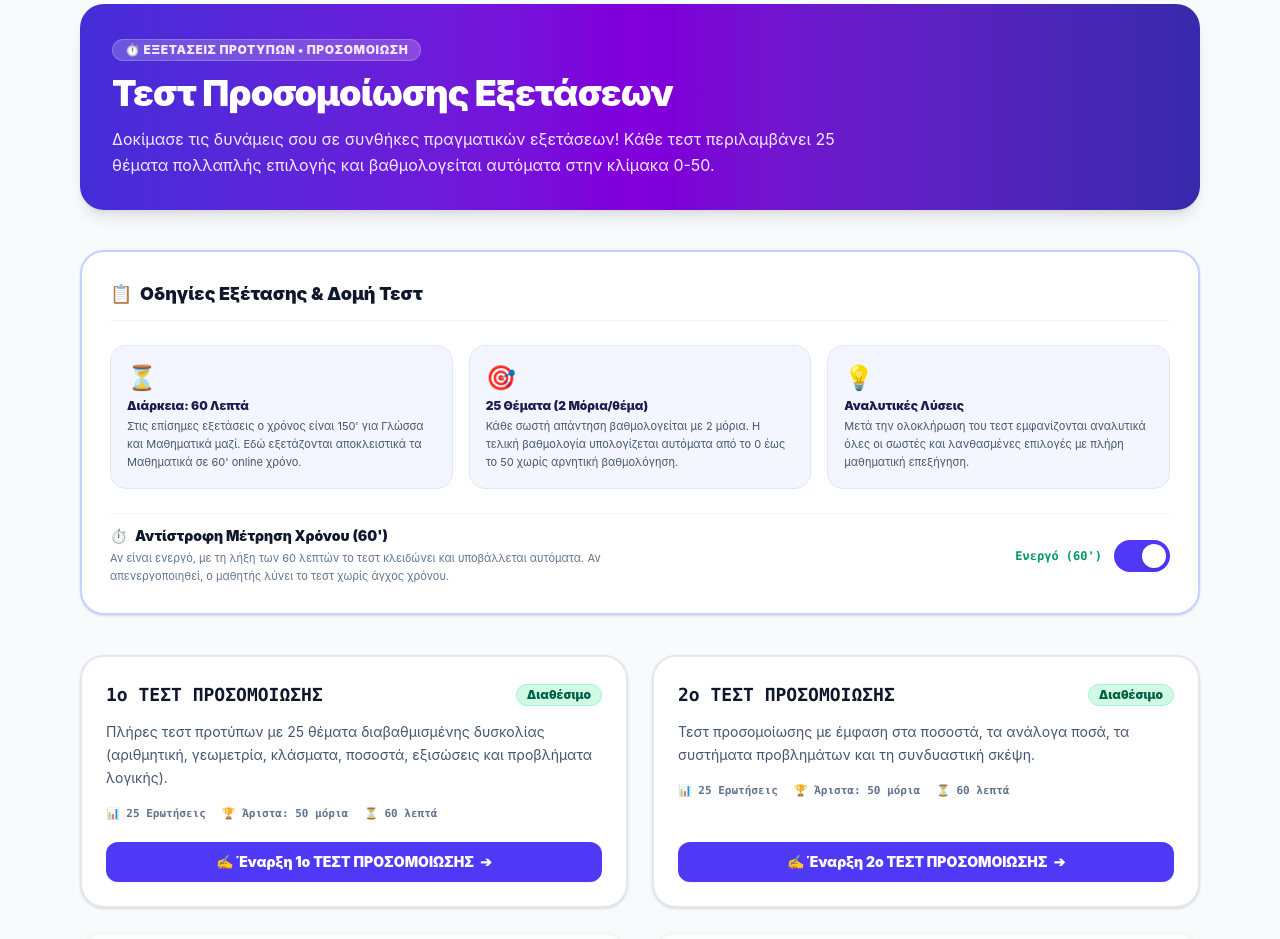
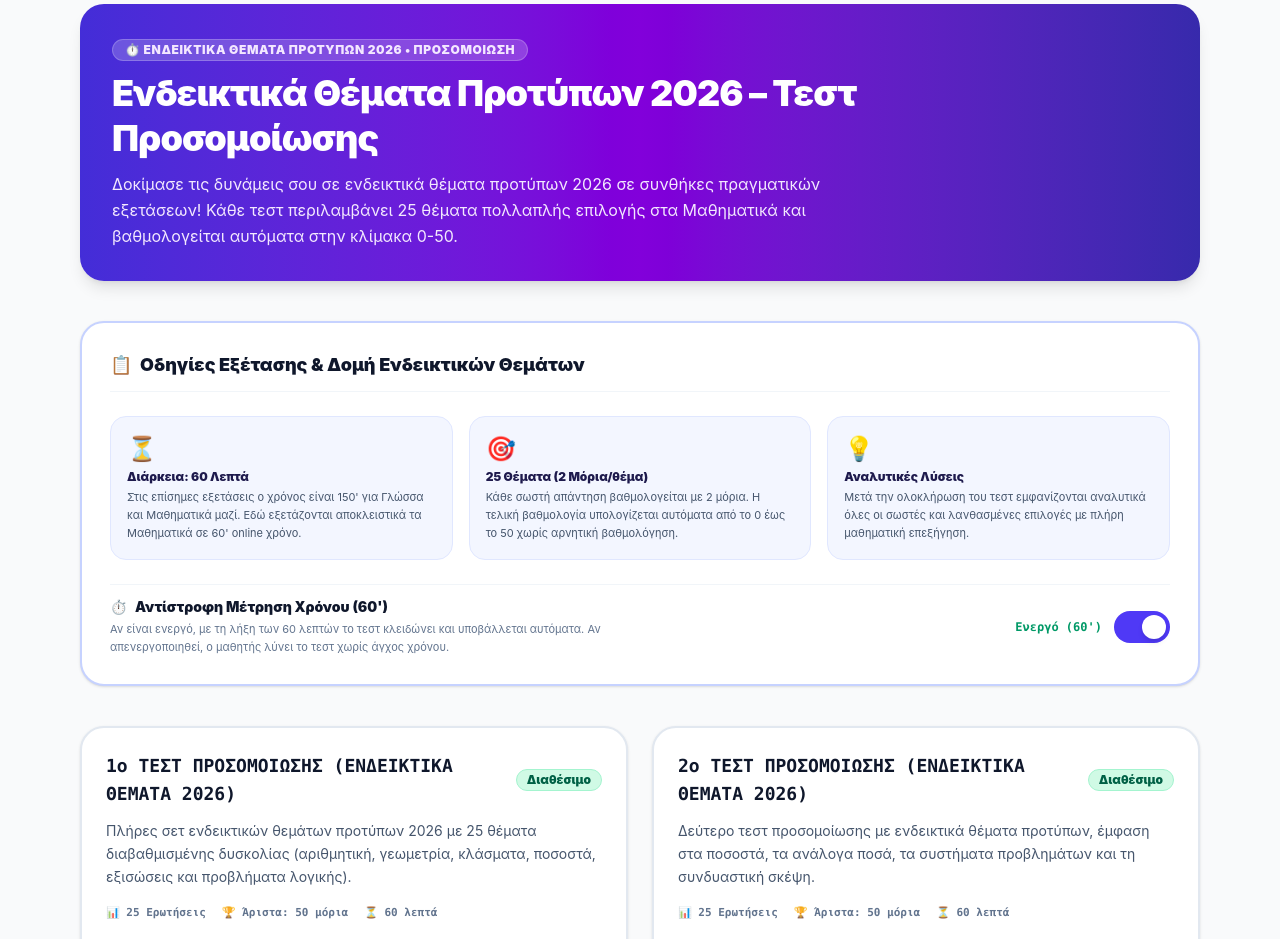
Before and after one commit to gkrimpas-lab/learn-maths-2026, a Next.js app: page /protipa/test-prosomoiosis in a window 1280 px wide. Shown: the part 160-1099 px from the top of the page. Built offline with nearby package versions, Linux system fonts and the light colour scheme.

Commit message:
Revise simulation test titles and descriptions
Updated titles and descriptions for simulation tests to include reference to indicative topics for 2026. Adjusted layout and text for improved clarity and SEO.

```diff
--- a/pages/protipa/test-prosomoiosis.js
+++ b/pages/protipa/test-prosomoiosis.js
@@ -6,22 +6,22 @@ import { LAYOUT } from '../../shared/layout-config';
 const SIMULATION_TESTS = [
   {
     id: 1,
-    title: '1ο ΤΕΣΤ ΠΡΟΣΟΜΟΙΩΣΗΣ',
+    title: '1ο ΤΕΣΤ ΠΡΟΣΟΜΟΙΩΣΗΣ (ΕΝΔΕΙΚΤΙΚΑ ΘΕΜΑΤΑ 2026)',
     slug: '01-proto-test',
     badge: 'Διαθέσιμο',
     badgeColor: 'bg-emerald-100 text-emerald-800 border-emerald-200',
-    desc: 'Πλήρες τεστ προτύπων με 25 θέματα διαβαθμισμένης δυσκολίας (αριθμητική, γεωμετρία, κλάσματα, ποσοστά, εξισώσεις και προβλήματα λογικής).',
+    desc: 'Πλήρες σετ ενδεικτικών θεμάτων προτύπων 2026 με 25 θέματα διαβαθμισμένης δυσκολίας (αριθμητική, γεωμετρία, κλάσματα, ποσοστά, εξισώσεις και προβλήματα λογικής).',
     questionsCount: 25,
     maxScore: 50,
     available: true
   },
   {
     id: 2,
-    title: '2ο ΤΕΣΤ ΠΡΟΣΟΜΟΙΩΣΗΣ',
+    title: '2ο ΤΕΣΤ ΠΡΟΣΟΜΟΙΩΣΗΣ (ΕΝΔΕΙΚΤΙΚΑ ΘΕΜΑΤΑ 2026)',
     slug: '02-deytero-test',
     badge: 'Διαθέσιμο',
     badgeColor: 'bg-emerald-100 text-emerald-800 border-emerald-200',
-    desc: 'Τεστ προσομοίωσης με έμφαση στα ποσοστά, τα ανάλογα ποσά, τα συστήματα προβλημάτων και τη συνδυαστική σκέψη.',
+    desc: 'Δεύτερο τεστ προσομοίωσης με ενδεικτικά θέματα προτύπων, έμφαση στα ποσοστά, τα ανάλογα ποσά, τα συστήματα προβλημάτων και τη συνδυαστική σκέψη.',
     questionsCount: 25,
     maxScore: 50,
     available: true
@@ -54,50 +54,82 @@ export default function TestProsomoiosisIndexPage() {
   // Επιλογή μαθητή για λειτουργία χρονομέτρου (προεπιλογή: ενεργό)
   const [useTimer, setUseTimer] = useState(true);
 
+  const pageSchema = [
+    {
+      "@type": "BreadcrumbList",
+      "itemListElement": [
+        { "@type": "ListItem", "position": 1, "name": "Αρχική", "item": "https://learnmaths.gr/" },
+        { "@type": "ListItem", "position": 2, "name": "Ενδεικτικά Θέματα Προτύπων 2026", "item": "https://learnmaths.gr/protipa/protipa" },
+        { "@type": "ListItem", "position": 3, "name": "Τεστ Προσομοίωσης Προτύπων 2026", "item": "https://learnmaths.gr/protipa/test-prosomoiosis" }
+      ]
+    },
+    {
+      "@type": "CollectionPage",
+      "@id": "https://learnmaths.gr/protipa/test-prosomoiosis#collection",
+      "url": "https://learnmaths.gr/protipa/test-prosomoiosis",
+      "name": "Ενδεικτικά Θέματα Προτύπων 2026 – Τεστ Προσομοίωσης Μαθηματικών",
+      "description": "Δωρεάν ενδεικτικά θέματα προτύπων 2026 και διαδραστικά τεστ προσομοίωσης Μαθηματικών για Πρότυπα Γυμνάσια με χρονόμετρο 60 λεπτών, αυτόματη βαθμολόγηση (0-50) και αναλυτικές λύσεις.",
+      "inLanguage": "el",
+      "provider": {
+        "@id": "https://learnmaths.gr/#organization"
+      },
+      "mainEntity": {
+        "@type": "ItemList",
+        "itemListElement": SIMULATION_TESTS.filter((t) => t.available).map((test, idx) => ({
+          "@type": "ListItem",
+          "position": idx + 1,
+          "name": test.title,
+          "url": `https://learnmaths.gr/protipa/${test.slug}`
+        }))
+      }
+    }
+  ];
+
   return (
     <Layout
-      title="⏱️ Τεστ Προσομοίωσης Προτύπων - LearnMaths.gr"
-      description="Διαδραστικά τεστ προσομοίωσης για τις εξετάσεις εισαγωγής στα Πρότυπα Σχολεία με χρονόμετρο 60 λεπτών και αυτόματη βαθμολόγηση στην κλίμακα 0-50."
+      title="Ενδεικτικά Θέματα Προτύπων 2026 – Τεστ Προσομοίωσης | LearnMaths.gr"
+      description="Δωρεάν ενδεικτικά θέματα προτύπων 2026 και διαδραστικά τεστ προσομοίωσης Μαθηματικών για τα Πρότυπα Γυμνάσια με χρονόμετρο 60 λεπτών, αυτόματη βαθμολόγηση (0-50) και αναλυτικές λύσεις."
+      schemaData={pageSchema}
       backUrl="/protipa/protipa"
-      backText="Πρότυπα"
+      backText="Πρότυπα 2026"
       showAds={true}
     >
       <div className="py-6 sm:py-8 md:py-10 space-y-8 md:space-y-10">
 
         {/* HERO BANNER */}
-        <div className="bg-gradient-to-r from-indigo-700 via-purple-700 to-indigo-800 rounded-3xl p-6 sm:p-8 text-white shadow-lg relative overflow-hidden">
+        <header className="bg-gradient-to-r from-indigo-700 via-purple-700 to-indigo-800 rounded-3xl p-6 sm:p-8 text-white shadow-lg relative overflow-hidden">
           <div className="max-w-3xl space-y-2.5">
             <div className="inline-flex items-center gap-2 bg-white/20 backdrop-blur-md px-3 py-0.5 rounded-full text-xs font-black uppercase tracking-wider text-purple-100 border border-white/20">
-              <span>⏱️ Εξετασεις Προτυπων • Προσομοιωση</span>
+              <span>⏱️ Ενδεικτικά Θέματα Προτύπων 2026 • Προσομοίωση</span>
             </div>
             <h1 className="text-2xl sm:text-3xl md:text-4xl font-black tracking-tight leading-tight">
-              Τεστ Προσομοίωσης Εξετάσεων
+              Ενδεικτικά Θέματα Προτύπων 2026 – Τεστ Προσομοίωσης
             </h1>
             <p className="text-xs sm:text-sm md:text-base text-purple-100 leading-relaxed">
-              Δοκίμασε τις δυνάμεις σου σε συνθήκες πραγματικών εξετάσεων! Κάθε τεστ περιλαμβάνει 25 θέματα πολλαπλής επιλογής και βαθμολογείται αυτόματα στην κλίμακα 0-50.
+              Δοκίμασε τις δυνάμεις σου σε ενδεικτικά θέματα προτύπων 2026 σε συνθήκες πραγματικών εξετάσεων! Κάθε τεστ περιλαμβάνει 25 θέματα πολλαπλής επιλογής στα Μαθηματικά και βαθμολογείται αυτόματα στην κλίμακα 0-50.
             </p>
           </div>
-        </div>
+        </header>
 
         {/* ΟΔΗΓΙΕΣ & ΡΥΘΜΙΣΗ ΧΡΟΝΟΜΕΤΡΟΥ */}
-        <div className="bg-white border-2 border-indigo-200 rounded-3xl p-5 sm:p-7 shadow-sm space-y-6">
+        <section className="bg-white border-2 border-indigo-200 rounded-3xl p-5 sm:p-7 shadow-sm space-y-6">
           <div className="border-b border-slate-100 pb-3">
             <h2 className="text-base sm:text-lg font-black text-slate-900 flex items-center gap-2">
-              <span>📋</span> Οδηγίες Εξέτασης & Δομή Τεστ
+              <span aria-hidden="true">📋</span> Οδηγίες Εξέτασης & Δομή Ενδεικτικών Θεμάτων
             </h2>
           </div>
 
           <div className="grid grid-cols-1 sm:grid-cols-3 gap-4 text-slate-700">
             <div className="bg-indigo-50/70 border border-indigo-100 p-4 rounded-2xl space-y-1">
-              <span className="text-2xl block">⏳</span>
+              <span className="text-2xl block" aria-hidden="true">⏳</span>
               <span className="text-xs font-black text-indigo-950 block">Διάρκεια: 60 Λεπτά</span>
               <p className="text-[11px] text-slate-600 leading-relaxed">
-                Στις επίσημες εξετάσεις ο χρόνος είναι 150' για Γλώσσα και Μαθηματικά μαζί. Εδώ εξετάζονται αποκλειστικά τα Μαθηματικά σε 60' online χρόνο.
+                Στις επίσημες εξετάσεις ο χρόνος είναι 150&apos; για Γλώσσα και Μαθηματικά μαζί. Εδώ εξετάζονται αποκλειστικά τα Μαθηματικά σε 60&apos; online χρόνο.
               </p>
             </div>
 
             <div className="bg-indigo-50/70 border border-indigo-100 p-4 rounded-2xl space-y-1">
-              <span className="text-2xl block">🎯</span>
+              <span className="text-2xl block" aria-hidden="true">🎯</span>
               <span className="text-xs font-black text-indigo-950 block">25 Θέματα (2 Μόρια/θέμα)</span>
               <p className="text-[11px] text-slate-600 leading-relaxed">
                 Κάθε σωστή απάντηση βαθμολογείται με 2 μόρια. Η τελική βαθμολογία υπολογίζεται αυτόματα από το 0 έως το 50 χωρίς αρνητική βαθμολόγηση.
@@ -105,7 +137,7 @@ export default function TestProsomoiosisIndexPage() {
             </div>
 
             <div className="bg-indigo-50/70 border border-indigo-100 p-4 rounded-2xl space-y-1">
-              <span className="text-2xl block">💡</span>
+              <span className="text-2xl block" aria-hidden="true">💡</span>
               <span className="text-xs font-black text-indigo-950 block">Αναλυτικές Λύσεις</span>
               <p className="text-[11px] text-slate-600 leading-relaxed">
                 Μετά την ολοκλήρωση του τεστ εμφανίζονται αναλυτικά όλες οι σωστές και λανθασμένες επιλογές με πλήρη μαθηματική επεξήγηση.
@@ -117,7 +149,7 @@ export default function TestProsomoiosisIndexPage() {
           <div className="flex flex-col sm:flex-row items-start sm:items-center justify-between gap-4 pt-3 border-t border-slate-100">
             <div className="space-y-1">
               <span className="text-xs sm:text-sm font-black text-slate-900 flex items-center gap-2">
-                <span>⏱️</span> Αντίστροφη Μέτρηση Χρόνου (60')
+                <span aria-hidden="true">⏱️</span> Αντίστροφη Μέτρηση Χρόνου (60&apos;)
               </span>
               <p className="text-[11px] text-slate-500 max-w-xl leading-relaxed">
                 Αν είναι ενεργό, με τη λήξη των 60 λεπτών το τεστ κλειδώνει και υποβάλλεται αυτόματα. Αν απενεργοποιηθεί, ο μαθητής λύνει το τεστ χωρίς άγχος χρόνου.
@@ -126,7 +158,7 @@ export default function TestProsomoiosisIndexPage() {
 
             <div className="flex items-center gap-3 self-end sm:self-auto shrink-0">
               <span className={`text-xs font-black font-mono ${useTimer ? 'text-emerald-600' : 'text-slate-400'}`}>
-                {useTimer ? 'Ενεργό (60\')' : 'Ανενεργό'}
+                {useTimer ? "Ενεργό (60')" : 'Ανενεργό'}
               </span>
 
               <button
@@ -146,12 +178,18 @@ export default function TestProsomoiosisIndexPage() {
               </button>
             </div>
           </div>
-        </div>
+        </section>
 
         {/* GRID ΜΕ ΤΑ ΤΕΣΤ */}
-        <div className="grid grid-cols-1 md:grid-cols-2 gap-5 sm:gap-6">
-          {SIMULATION_TESTS.map((test) => (
-            <div
+        <section className="grid grid-cols-1 md:grid-cols-2 gap-5 sm:gap-6">
+          {SIMULATION_TESTS.map((test) => {
+            // Καθαρό URL χωρίς ?timer=1 από προεπιλογή για καθαρό SEO crawling
+            const testHref = useTimer
+              ? `/protipa/${test.slug}`
+              : `/protipa/${test.slug}?timer=0`;
+
+            return (
+              <article
                 key={test.id}
                 className={`bg-white rounded-3xl p-5 sm:p-6 border-2 shadow-sm flex flex-col justify-between space-y-5 transition-all ${
                   test.available
@@ -160,11 +198,11 @@ export default function TestProsomoiosisIndexPage() {
                 }`}
               >
                 <div className="space-y-3">
-                <div className="flex justify-between items-center">
-                  <span className="text-base sm:text-lg font-black text-slate-900 font-mono">
+                  <div className="flex justify-between items-center gap-2">
+                    <h2 className="text-base sm:text-lg font-black text-slate-900 font-mono">
                       {test.title}
-                  </span>
-                  <span className={`text-[10px] sm:text-xs font-black px-2.5 py-0.5 rounded-full border ${test.badgeColor}`}>
+                    </h2>
+                    <span className={`text-[10px] sm:text-xs font-black px-2.5 py-0.5 rounded-full border shrink-0 ${test.badgeColor}`}>
                       {test.badge}
                     </span>
                   </div>
@@ -182,11 +220,11 @@ export default function TestProsomoiosisIndexPage() {
 
                 {test.available ? (
                   <Link
-                  href={`/protipa/${test.slug}?timer=${useTimer ? '1' : '0'}`}
+                    href={testHref}
                     className="w-full bg-indigo-600 hover:bg-indigo-700 text-white font-black py-2.5 px-4 rounded-xl text-xs sm:text-sm transition shadow-xs flex items-center justify-center gap-1.5 active:scale-95 text-center"
                   >
                     <span>✍️ Έναρξη {test.title}</span>
-                  <span>➔</span>
+                    <span aria-hidden="true">➔</span>
                   </Link>
                 ) : (
                   <button
@@ -197,9 +235,10 @@ export default function TestProsomoiosisIndexPage() {
                     🔒 Σύντομα Διαθέσιμο
                   </button>
                 )}
-            </div>
-          ))}
-        </div>
+              </article>
+            );
+          })}
+        </section>
 
       </div>
     </Layout>
```
Lines whose indentation alone changed are shown as unchanged.
